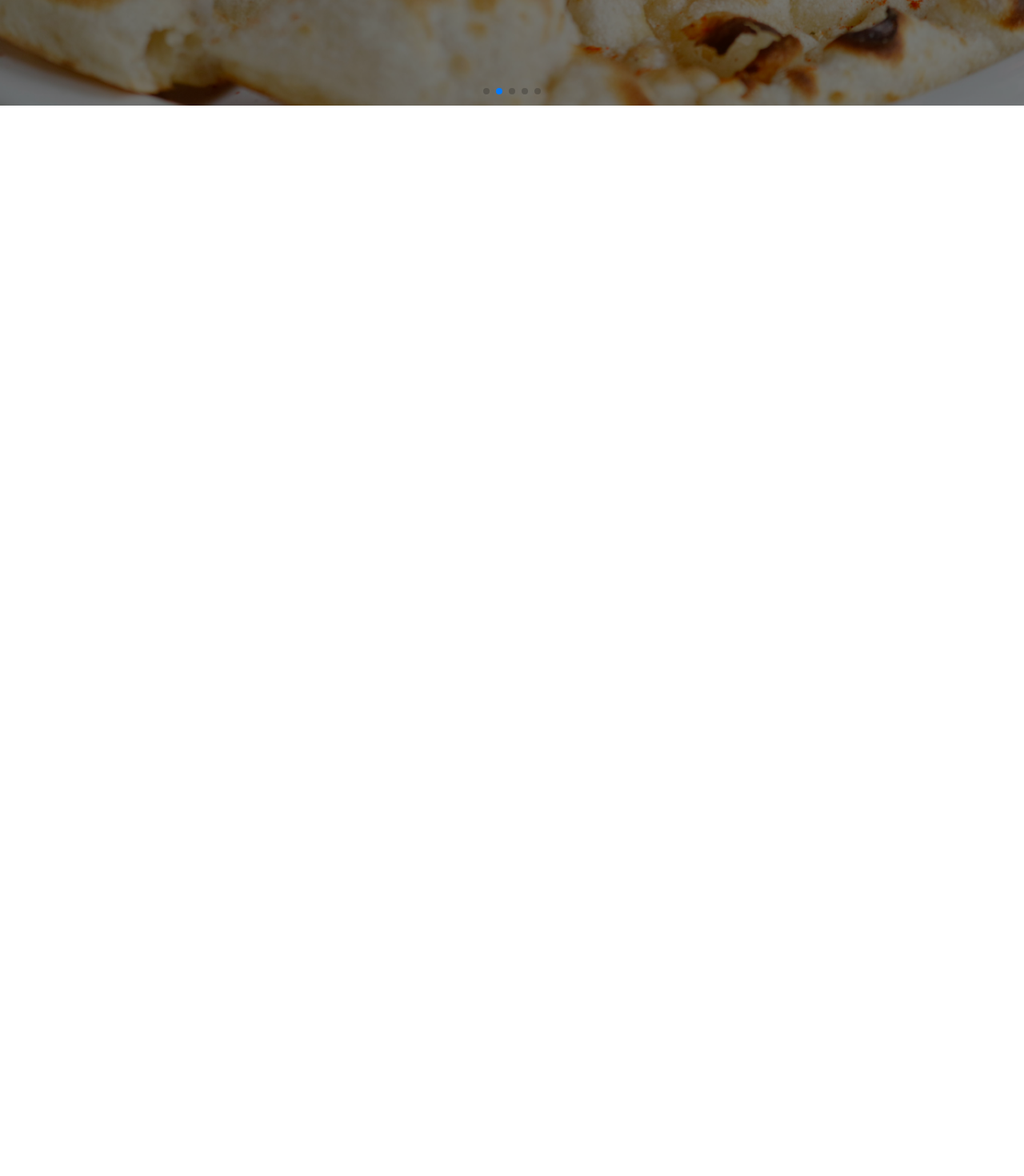
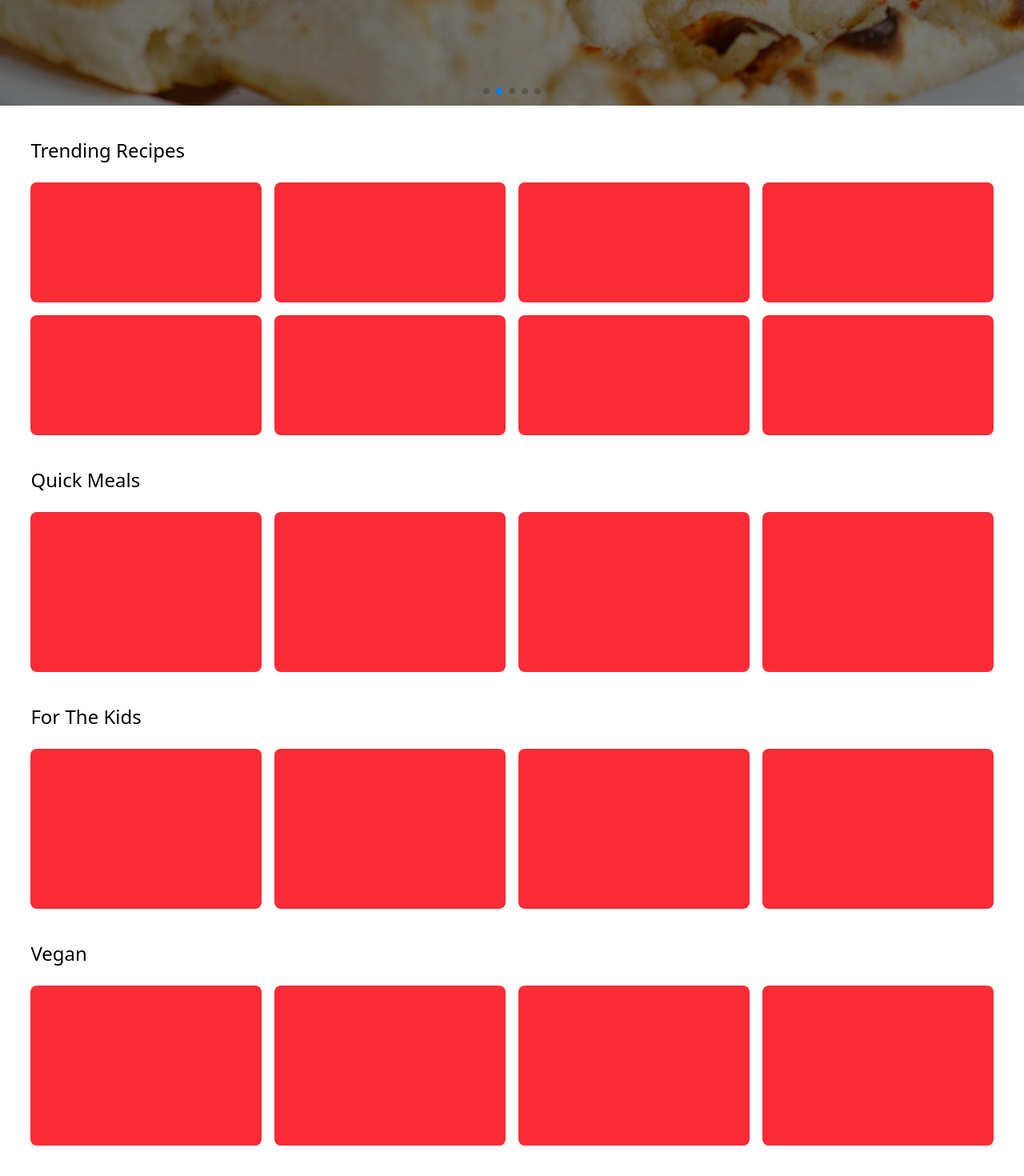
Before and after one commit to sam-d-sttom/flavor-hunt, a React app: page / in a window 1280 px wide. Shown: the part 668-2138 px from the top of the page at 80% size. Before the commit the page ends 800 px from the top, so only its background shows below. Built offline with nearby package versions, Linux system fonts and the light colour scheme; the HTML template or start-up script is replaced by a standard one.

Commit message:
structured home page layout

```diff
--- a/src/pages/Home.jsx
+++ b/src/pages/Home.jsx
@@ -13,7 +13,7 @@ const Home = () => {
     return (
         <>
             {/* Hero section */}
-            <section className="">
+            <section className="mb-10">
                 <Swiper
                     modules={[Autoplay, Pagination, Navigation]}
                     spaceBetween={0}
@@ -42,7 +42,7 @@ const Home = () => {
                                             <p className='text-center'>
                                                 {item.description}
                                             </p>
-                                            <Button text='View Recipe' height='h-[40px]'/>
+                                            <Button text='View Recipe' height='h-[40px]' />
                                         </div>
                                     </div>
                                 </SwiperSlide>
@@ -52,6 +52,56 @@ const Home = () => {
 
                 </Swiper>
             </section>
+
+            <div className='px-[3vw]'>
+                {/* Trending Recipes */}
+                <section className='mb-10'>
+                    <h2 className='text-xl sm:text-2xl mb-6'>Trending Recipes</h2>
+                    <div className='grid grid-cols-2 sm:grid-cols-3 md:grid-cols-4 gap-4 items-center'>
+                        <div className='h-[150px] w-full rounded-lg bg-red-500'></div>
+                        <div className='h-[150px] w-full rounded-lg bg-red-500'></div>
+                        <div className='h-[150px] w-full rounded-lg bg-red-500'></div>
+                        <div className='h-[150px] w-full rounded-lg bg-red-500'></div>
+                        <div className='h-[150px] w-full rounded-lg bg-red-500'></div>
+                        <div className='h-[150px] w-full rounded-lg bg-red-500'></div>
+                        <div className='h-[150px] w-full rounded-lg bg-red-500'></div>
+                        <div className='h-[150px] w-full rounded-lg bg-red-500'></div>
+                    </div>
+                </section>
+
+                {/* Quick meal */}
+                <section className='mb-10'>
+                    <h2 className='text-xl sm:text-2xl mb-6'>Quick Meals</h2>
+                    <div className='grid grid-cols-2 sm:grid-cols-3 md:grid-cols-4 gap-4 items-center'>
+                        <div className='h-[200px] w-full rounded-lg bg-red-500'></div>
+                        <div className='h-[200px] w-full rounded-lg bg-red-500'></div>
+                        <div className='h-[200px] w-full rounded-lg bg-red-500'></div>
+                        <div className='h-[200px] w-full rounded-lg bg-red-500'></div>
+                    </div>
+                </section>
+
+                {/* For the kids */}
+                <section className='mb-10'>
+                    <h2 className='text-xl sm:text-2xl mb-6'>For The Kids</h2>
+                    <div className='grid grid-cols-2 sm:grid-cols-3 md:grid-cols-4 gap-4 items-center'>
+                        <div className='h-[200px] w-full rounded-lg bg-red-500'></div>
+                        <div className='h-[200px] w-full rounded-lg bg-red-500'></div>
+                        <div className='h-[200px] w-full rounded-lg bg-red-500'></div>
+                        <div className='h-[200px] w-full rounded-lg bg-red-500'></div>
+                    </div>
+                </section>
+
+                {/* Vegan */}
+                <section className='mb-10'>
+                    <h2 className='text-xl sm:text-2xl mb-6'>Vegan</h2>
+                    <div className='grid grid-cols-2 sm:grid-cols-3 md:grid-cols-4 gap-4 items-center'>
+                        <div className='h-[200px] w-full rounded-lg bg-red-500'></div>
+                        <div className='h-[200px] w-full rounded-lg bg-red-500'></div>
+                        <div className='h-[200px] w-full rounded-lg bg-red-500'></div>
+                        <div className='h-[200px] w-full rounded-lg bg-red-500'></div>
+                    </div>
+                </section>
+            </div>
         </>
     );
 };
```
